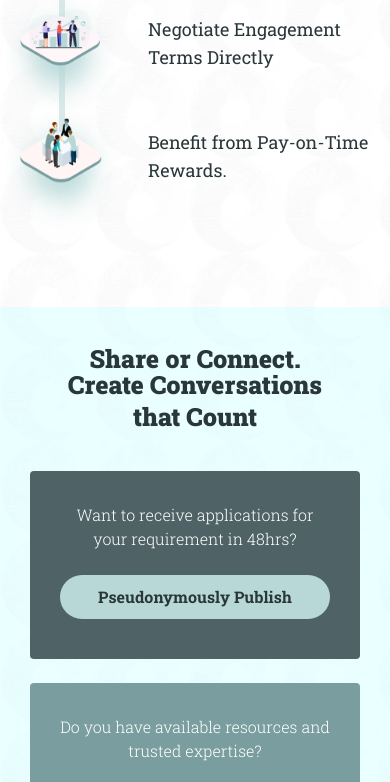
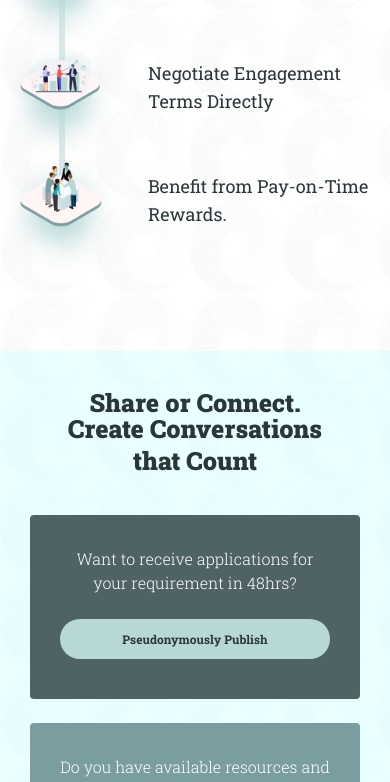
Before and after one commit to vikas-jakhar/chinWag, a Next.js app: page / in a window 390 px wide. Shown: the part 4543-5325 px from the top of the page. Built offline with nearby package versions, Linux system fonts and the light colour scheme.

Commit message:
hero section dot image update

```diff
--- a/src/components/home/Conversations.tsx
+++ b/src/components/home/Conversations.tsx
@@ -25,7 +25,7 @@ const Conversations: React.FC = () => {
                                 gsapClass='w-full'
                                 hoverClass={`${index === 0 ? "bg-white" : "bg-lightGreen"}`}
                                 text={item.button}
-                                className={`${index === 0 ? "text-offGreen bg-mediumGreen" : "text-white bg-darkGreen"} sm:mt-[34px] mt-6 w-full py-2.5 sm:py-4 rounded-[138px] font-bold`}
+                                className={`${index === 0 ? "text-offGreen bg-mediumGreen" : "text-white bg-darkGreen"} sm:mt-[34px] mt-6 w-full text-xs py-3 sm:py-4 rounded-[138px] font-bold`}
                             />
                         </div>
                     ))}
--- a/src/components/home/Hero.tsx
+++ b/src/components/home/Hero.tsx
@@ -14,7 +14,7 @@ const Hero: React.FC = () => {
       <Header />
       <div className='container relative'>
         <div className='flex justify-between items-center flex-wrap max-xl:justify-center max-sm:items-center max-xl:text-center pt-[213px] max-sm:pt-[119px] pb-[141px] max-md:pb-[50px] max-sm:pb-[0px] max-xl:pb-[60px]'>
-          <div className='relative z-30 sm:mx-10 lg:mx-0 transform -translate-x-[16%] max-xl:translate-x-0'>
+          <div className='relative w-full sm:w-auto z-30 sm:mx-10 lg:mx-0 transform -translate-x-[16%] max-xl:translate-x-0'>
             <Image
               src="/assets/images/webp/header-image.webp"
               alt="Hero Image"
@@ -26,7 +26,7 @@ const Hero: React.FC = () => {
             <Image
               src="/assets/images/webp/dot-img.webp"
               alt="Dot Decoration"
-              className="absolute z-0 top-[-49px] right-[-20px] max-sm:top-[-20px] max-sm:right-[-14px] max-sm:w-[52px] max-sm:h-auto"
+              className="absolute z-0 top-[-49px] right-[-20px] max-sm:top-[-20px] max-sm:right-[-4px] max-sm:w-[52px] max-sm:h-auto"
               width={146}
               height={118}
               sizes="(max-width: 640px) 52px, 146px"
--- a/src/components/home/Supercharge.tsx
+++ b/src/components/home/Supercharge.tsx
@@ -12,7 +12,7 @@ const Supercharge: React.FC = () => {
                     <div className='flex flex-col max-lg:text-center max-lg:items-center'>
                         <PrimaryHeading text='Save on Cost. Supercharge Your Growth' className='max-w-[568px] max-sm:max-w-[314px] text-white' />
                         <PrimaryParagraph data='Secure the best rates and get rewarded for on-time payments with 5% discount against your next invoice. The equivalent to 1 free days work, for 20 days paid.' className='sm:max-w-[566px] text-white max-sm:pt-[10px] pt-[14px] max-w-[313px]' />
-                        <PrimaryButton hoverClass='bg-lightGreen' className='font-bold max-sm:text-[12px] max-sm:py-[11px] max-sm:px-[27px] border-[1px] border-transparent hover:border-lightGreen max-sm:mt-8 max-w-[155px] text-base leading-5 text-nowrap text-white rounded-[65px] bg-darkGreen py-[15px] px-[27px] mt-[41px]' text='Book a Demo' />
+                        <PrimaryButton hoverClass='bg-lightGreen' className='font-bold mb-11 lg:mb-0 max-sm:text-[12px] max-sm:py-[11px] max-sm:px-[27px] border-[1px] border-transparent hover:border-lightGreen max-sm:mt-8 max-w-[155px] text-base leading-5 text-nowrap text-white rounded-[65px] bg-darkGreen py-[15px] px-[27px] mt-[41px]' text='Book a Demo' />
                     </div>
                     <div className='xl:absolute  xl:top-[-60px] xl:right-[-36px]'>
                         <Image
```
